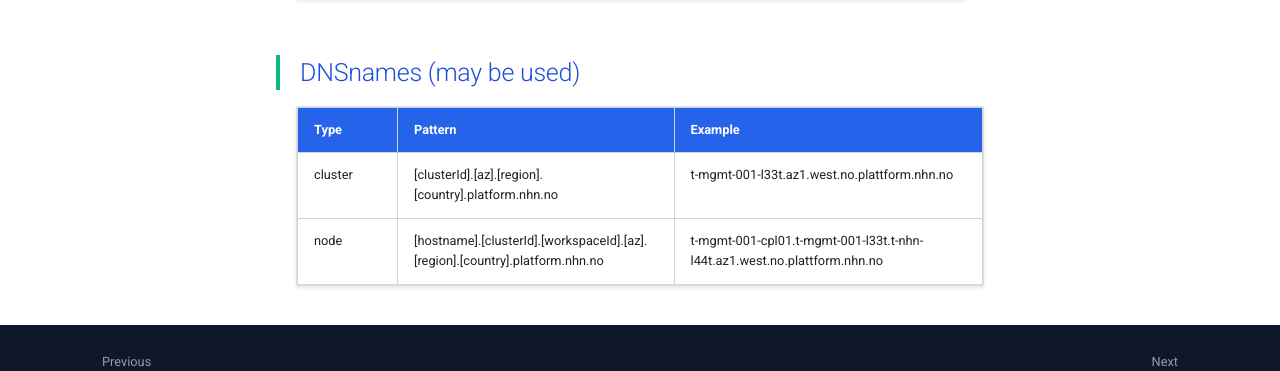
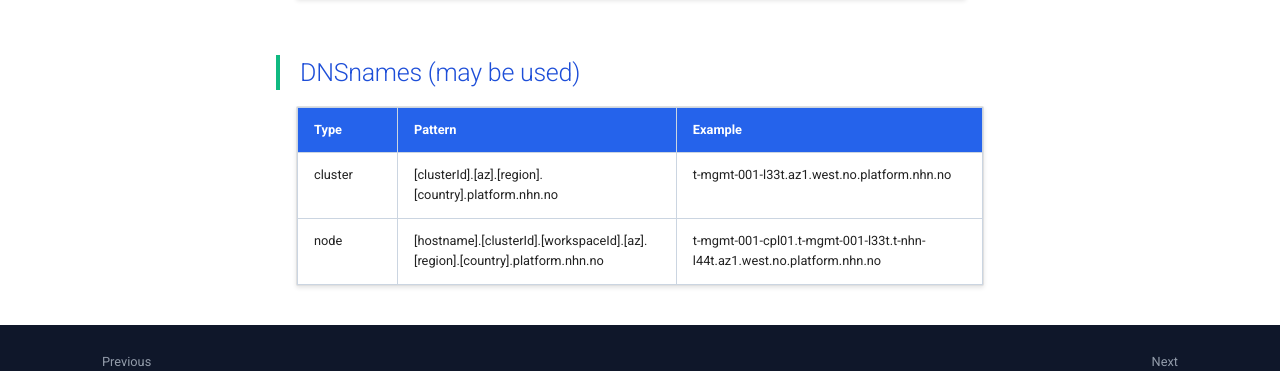
Before and after one commit to vitistack/docs, an MkDocs documentation site: the page built from docs/reference/configuration/clusterdiscovery.md, in a window 1280 px wide and 1390 px high. Shown: the part 909-1280 px from the top of the window. Built offline with MkDocs 1.6.1 and Material for MkDocs 9.7.7, drawn with Linux system fonts in a browser that asks for light colours; comment, search, counter and statistics services are not loaded.

Commit message:
Corrected typo in clusterdiscovery.md

```diff
--- a/docs/reference/configuration/clusterdiscovery.md
+++ b/docs/reference/configuration/clusterdiscovery.md
@@ -22,5 +22,5 @@ A cluster that is created or should be adopted by vitistack must have the follow
 
 |Type|Pattern|Example|
 |---|---|---|
-|cluster|[clusterId].[az].[region].[country].platform.nhn.no|t-mgmt-001-l33t.az1.west.no.plattform.nhn.no|
-|node|[hostname].[clusterId].[workspaceId].[az].[region].[country].platform.nhn.no|t-mgmt-001-cpl01.t-mgmt-001-l33t.t-nhn-l44t.az1.west.no.plattform.nhn.no|
+|cluster|[clusterId].[az].[region].[country].platform.nhn.no|t-mgmt-001-l33t.az1.west.no.platform.nhn.no|
+|node|[hostname].[clusterId].[workspaceId].[az].[region].[country].platform.nhn.no|t-mgmt-001-cpl01.t-mgmt-001-l33t.t-nhn-l44t.az1.west.no.platform.nhn.no|
```
